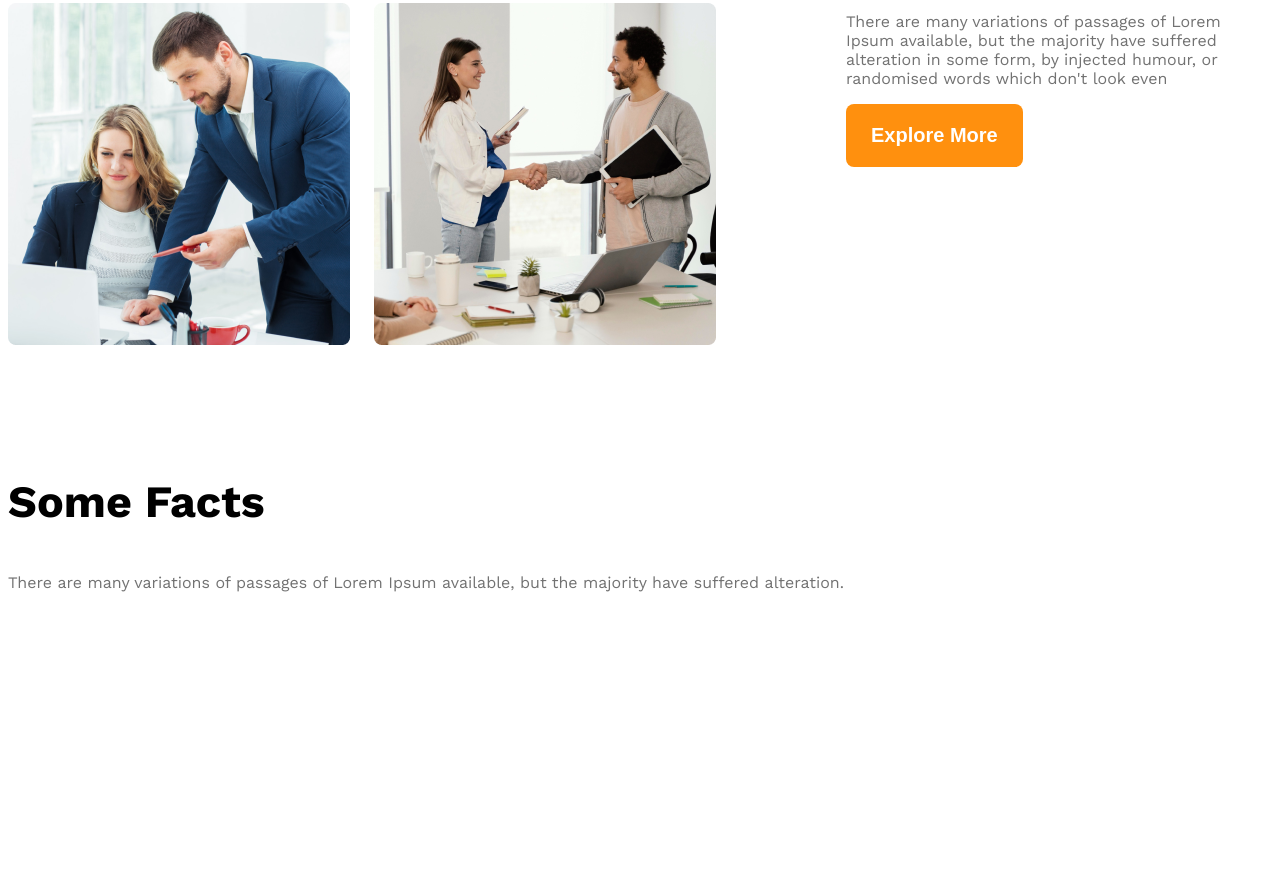
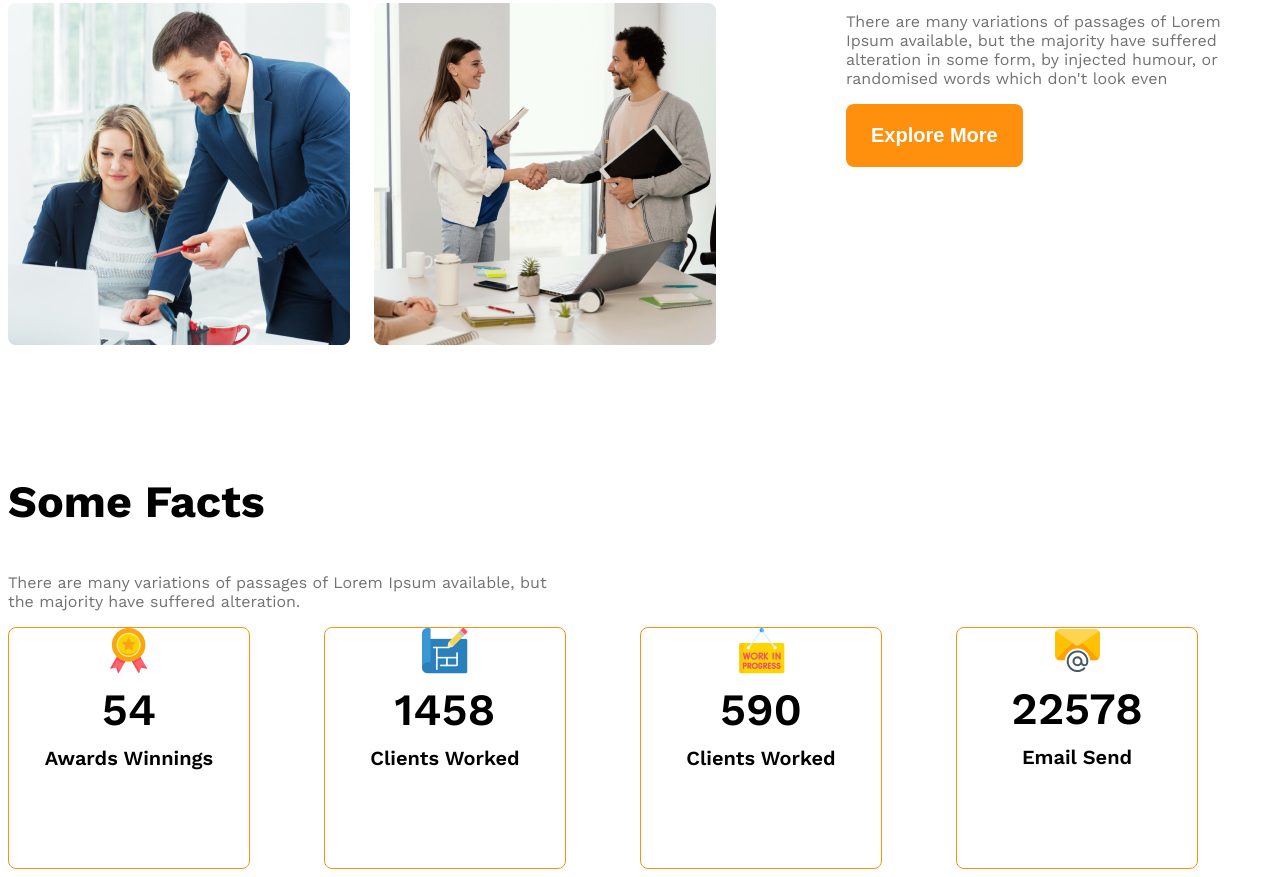
Before and after one commit to akashroydev/G3-Architects-Website, a plain HTML site: page index.html in a window 1280 px wide. Shown: the part 1520-2397 px from the top of the page. Before the commit the page ends 2293 px from the top, so only its background shows below. Drawn offline with nearby package versions, Linux system fonts and the light colour scheme.

Commit message:
this commit

```diff
--- a/index.html
+++ b/index.html
@@ -42,27 +42,35 @@
         </section>
         <section>
             <h3 class="section-title">Some Facts</h3>
-            <p class="text-light-gray">There are many variations of passages of Lorem Ipsum available, but the majority have suffered alteration.</p>
+            <p class="text-light-gray fact-description">There are many variations of passages of Lorem Ipsum available, but the majority have suffered alteration.</p>
             <div class="facts-container">
-                <div class="fact">
-                    <img src="" alt="" class="fact-icon">
-                    <h4 class="fact-number"></h4>
-                    <h5 class="fact-name"></h5>
+                <div class="fact-card">
+                    <div>
+                        <img src="images/icons/ribon.png" alt="" class="fact-icon">
+                        <h4 class="fact-number">54</h4>
+                        <h5 class="fact-name">Awards Winnings</h5>
+                    </div>
                 </div>
-                <div class="fact">
-                    <img src="" alt="" class="fact-icon">
-                    <h4 class="fact-number"></h4>
-                    <h5 class="fact-name"></h5>
+                <div class="fact-card">
+                    <div>
+                        <img src="images/icons/projects.png" alt="" class="fact-icon">
+                        <h4 class="fact-number">1458</h4>
+                        <h5 class="fact-name">Clients Worked</h5>
+                    </div>
                 </div>
-                <div class="fact">
-                    <img src="" alt="" class="fact-icon">
-                    <h4 class="fact-number"></h4>
-                    <h5 class="fact-name"></h5>
+                <div class="fact-card">
+                    <div>
+                        <img src="images/icons/customers.png" alt="" class="fact-icon">
+                        <h4 class="fact-number">590</h4>
+                        <h5 class="fact-name">Clients Worked</h5>
+                    </div>
                 </div>
-                <div class="fact">
-                    <img src="" alt="" class="fact-icon">
-                    <h4 class="fact-number"></h4>
-                    <h5 class="fact-name"></h5>
+                <div class="fact-card">
+                    <div>
+                        <img src="images/icons/email.png" alt="" class="fact-icon">
+                        <h4 class="fact-number">22578</h4>
+                        <h5 class="fact-name">Email Send</h5>
+                    </div>
                 </div>
             </div>
         </section>
--- a/style.css
+++ b/style.css
@@ -111,6 +111,38 @@ main> section{
     font-weight: 500;
 }
 
+.facts-container{
+    display: grid;
+    grid-template-columns: repeat(4, 1fr);
+}
+
+.fact-card{
+    border: 1px solid #FF900E;
+    height: 240px;
+    width: 240px;
+    border-radius: 8px;
+    align-items: center;
+    text-align: center;
+    justify-content: center;
+}
+
+.fact-number{
+    font-size: 2.8rem;
+    font-weight: 600;
+    margin-top: 5px;
+    margin-bottom: 10px;
+}
+
+.fact-name{
+    font-size: 1.25rem;
+    font-weight: 600;
+    margin-top: 10px;
+}
+
+.fact-description{
+    max-width: 540px;
+}
+
 /*small size device*/
 @media screen and (max-width: 576px){
     .navbar,
```
